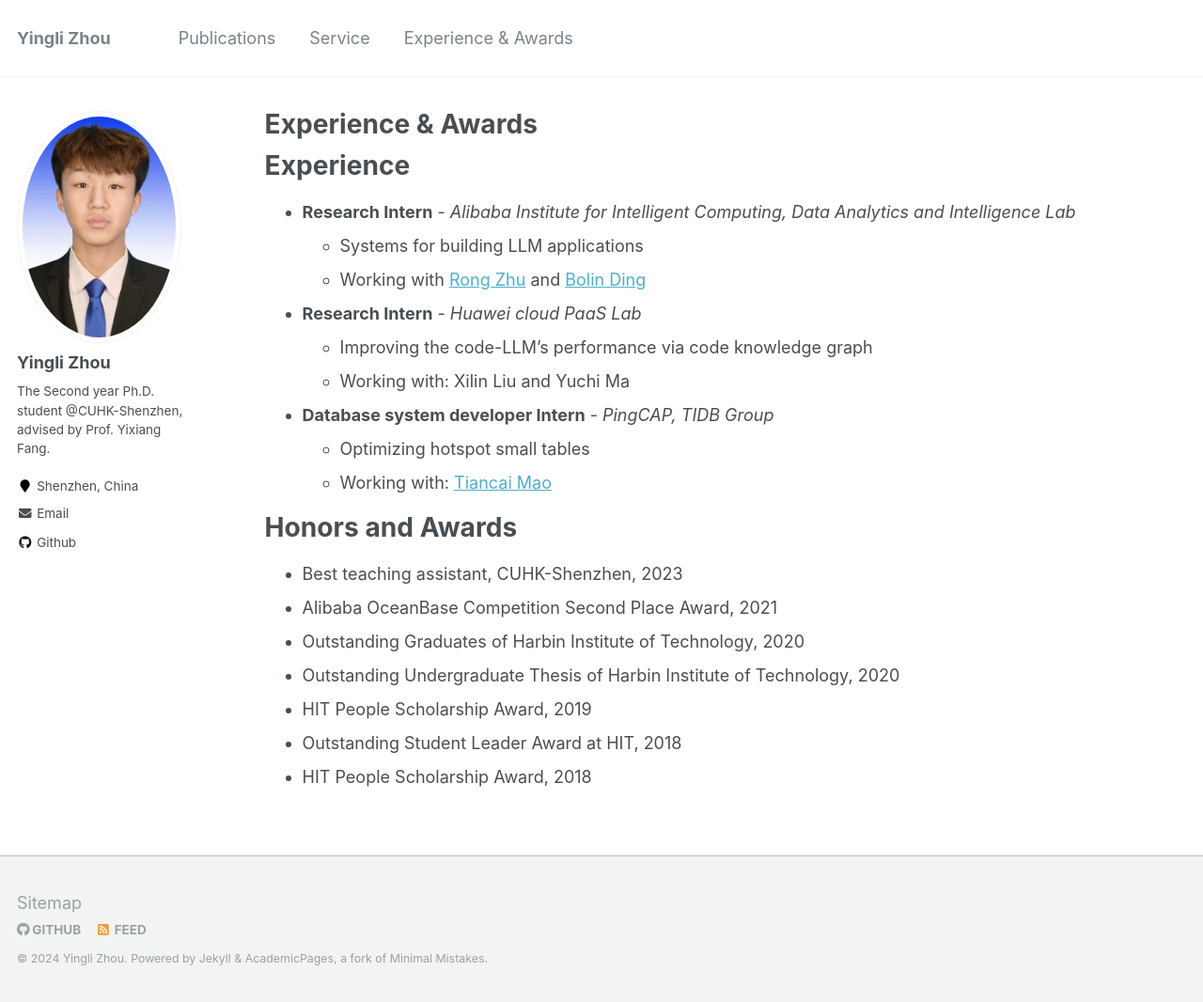
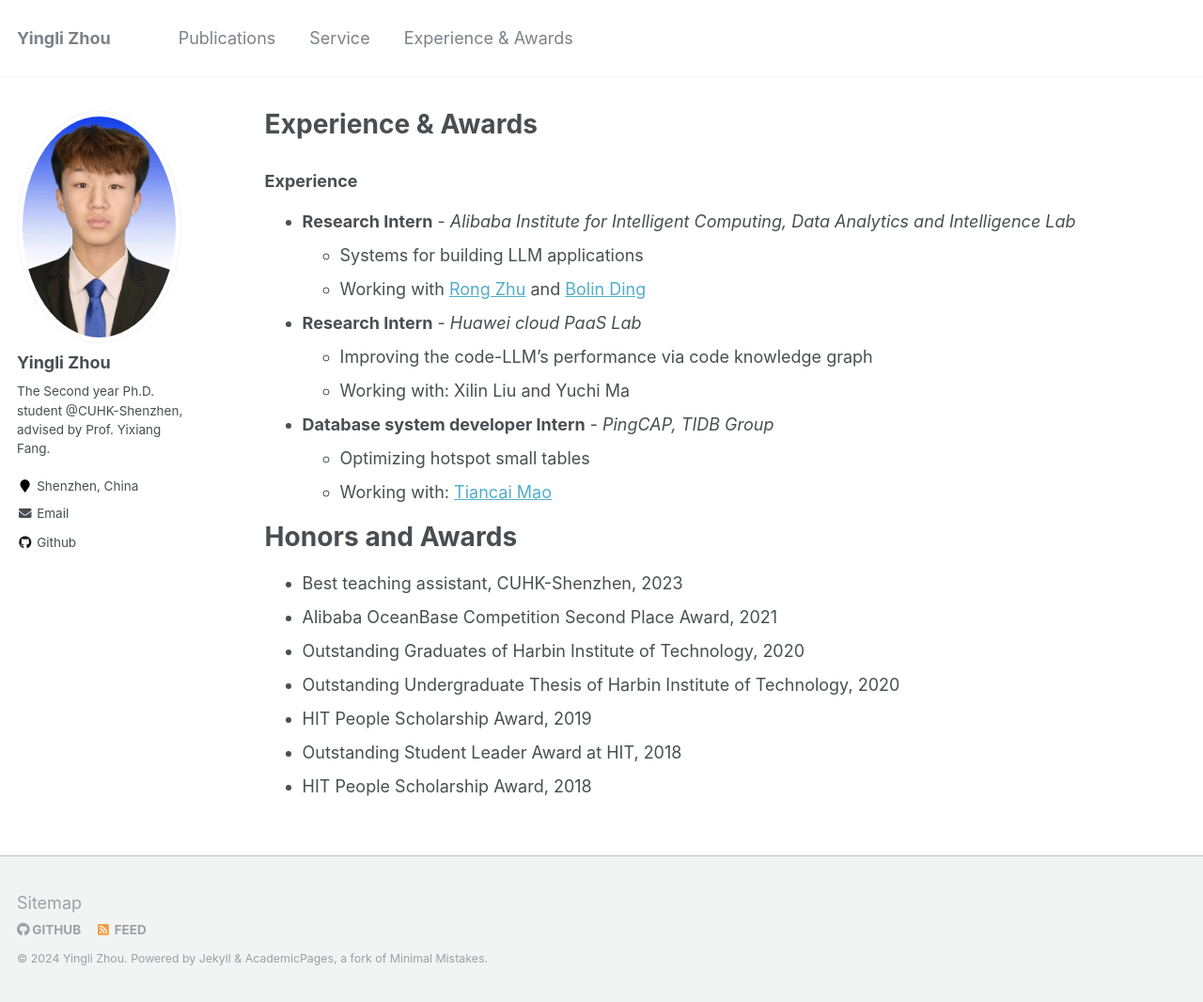
Before and after one commit to yujiachen99/yujiachen99.github.io, a Jekyll site: the page built from _pages/experience.md, in a window 1280 px wide and 1066 px high. Shown: the whole window at 94% size. Built offline with Jekyll 4.4.1, drawn with Linux system fonts in a browser that asks for light colours.

Commit message:
update_award

```diff
--- a/_pages/experience.md
+++ b/_pages/experience.md
@@ -7,8 +7,8 @@ author_profile: true
 
 
 
-Experience
-======
+### Experience
+
 
 
 * **Research Intern** - *Alibaba Institute for Intelligent Computing, Data Analytics and Intelligence Lab*
```
